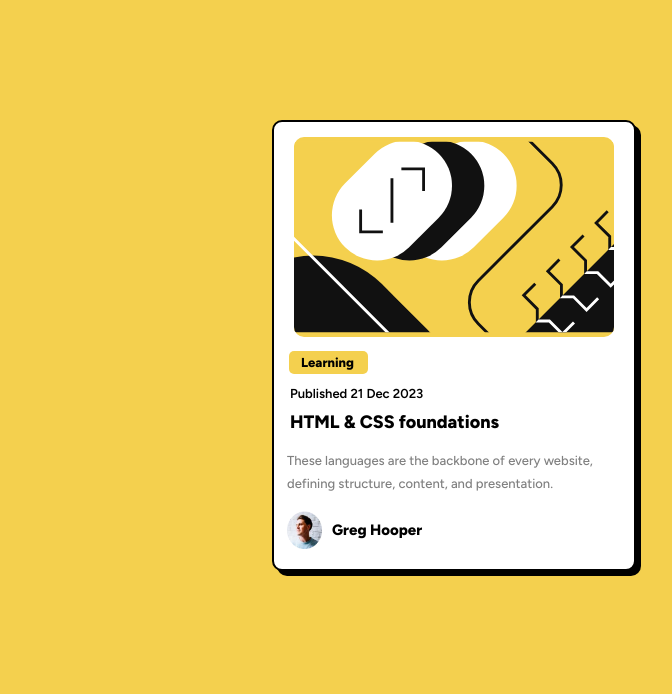
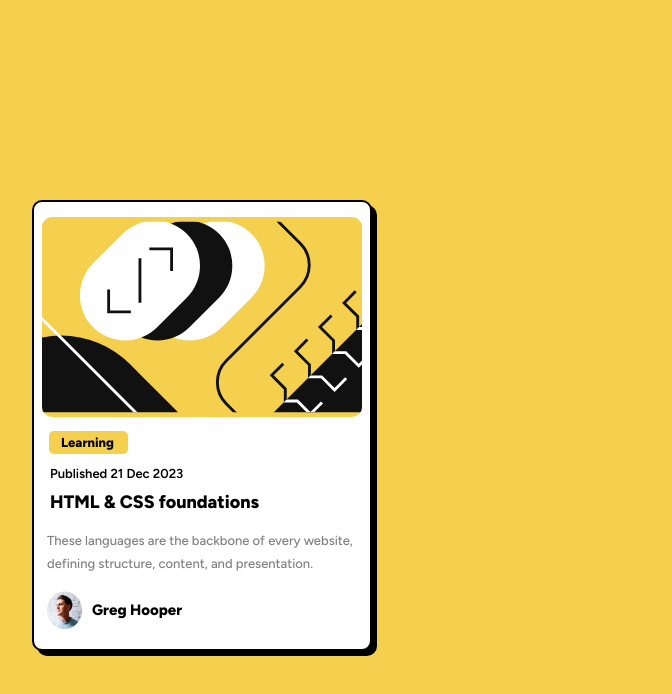
Before and after one commit to bakhtawar0111/Blog-Preview, a plain HTML site: page index.html in a window 1280 px wide. Shown: the whole page, without its empty margins (368-1040 px from the left). Drawn offline with Linux system fonts and the light colour scheme.

Commit message:
new changes

```diff
--- a/Style.css
+++ b/Style.css
@@ -6,9 +6,9 @@
 }
 .card {
   position: relative;
-  top: 15vh;
-  left: 80vh;
-  width: 45vh;
+  top: 25vh;
+  left: 50vh;
+  width: 42vh;
   height: auto;
   background-color: white;
   border: 2px solid black;
```
